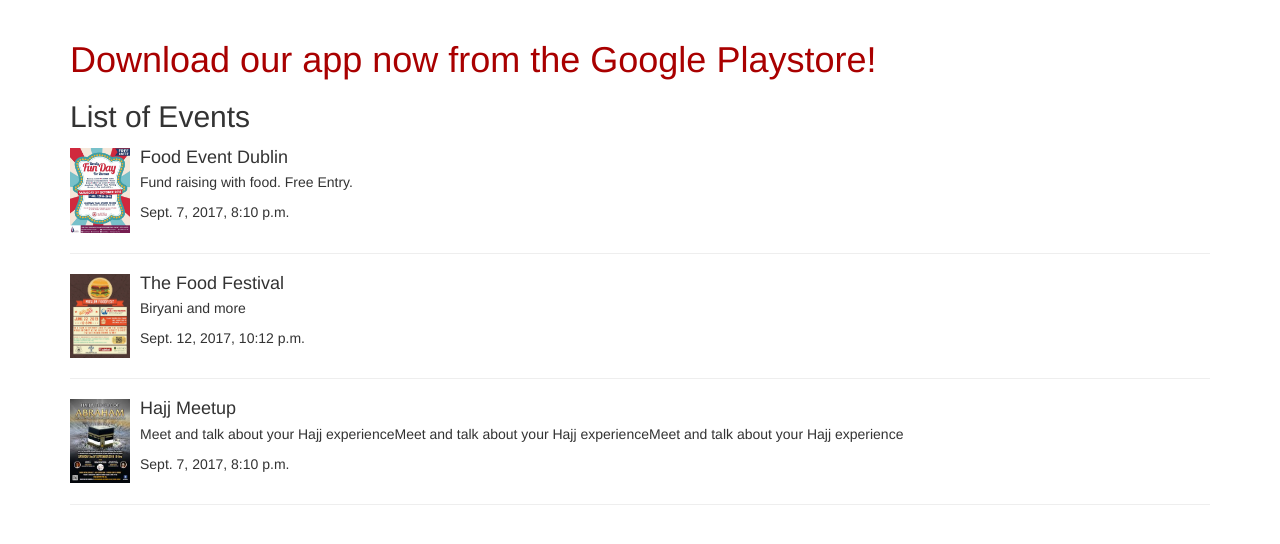
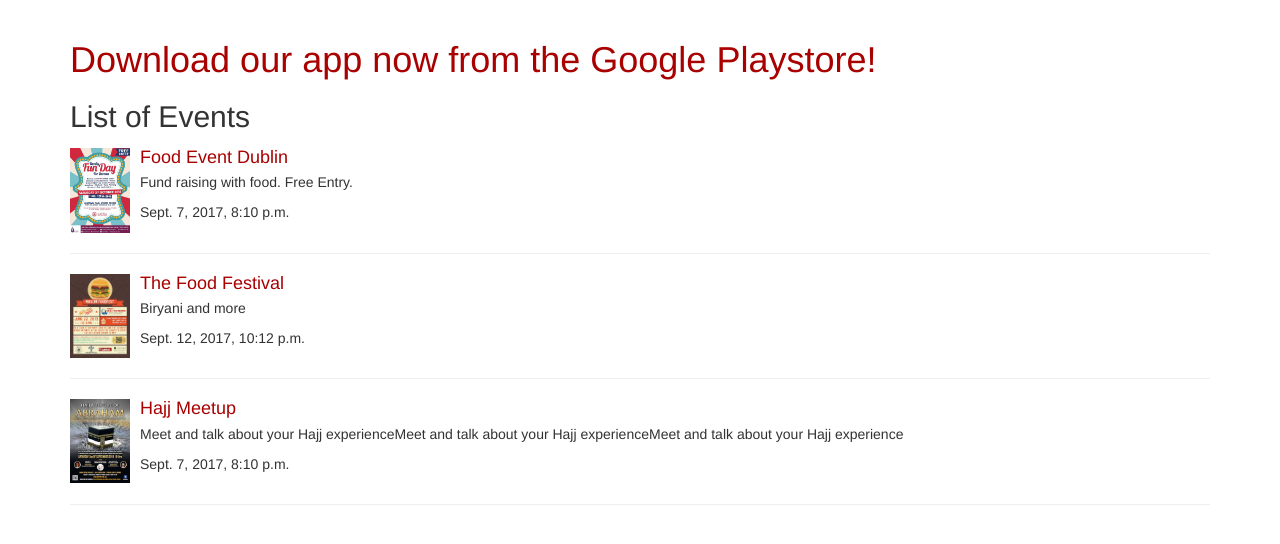
Before and after one commit to AadamBari/Muslim-Events-Website-and-Back-end, a Django app: page / in a window 1280 px wide. Shown: the part 52-596 px from the top of the page. Run offline with Django 3.2, Linux system fonts and the light colour scheme; data comes from the database, SQL or seed files in the repository; some libraries are stand-ins or nearby versions.

Commit message:
added event link to event title

```diff
--- a/home/templates/home/index.html
+++ b/home/templates/home/index.html
@@ -16,7 +16,10 @@
                     </div>
 
                     <div class="media-body">
-                        <h4 class="media-heading">{{ event.name }}</h4>
+                        <a href="/{{ event.id }}">
+                            <h4 class="media-heading">{{ event.name }}</h4>
+                        </a>
+
                         <p>{{ event.description }}</p>
                         <p>{{ event.start }}</p>
                     </div>
```
